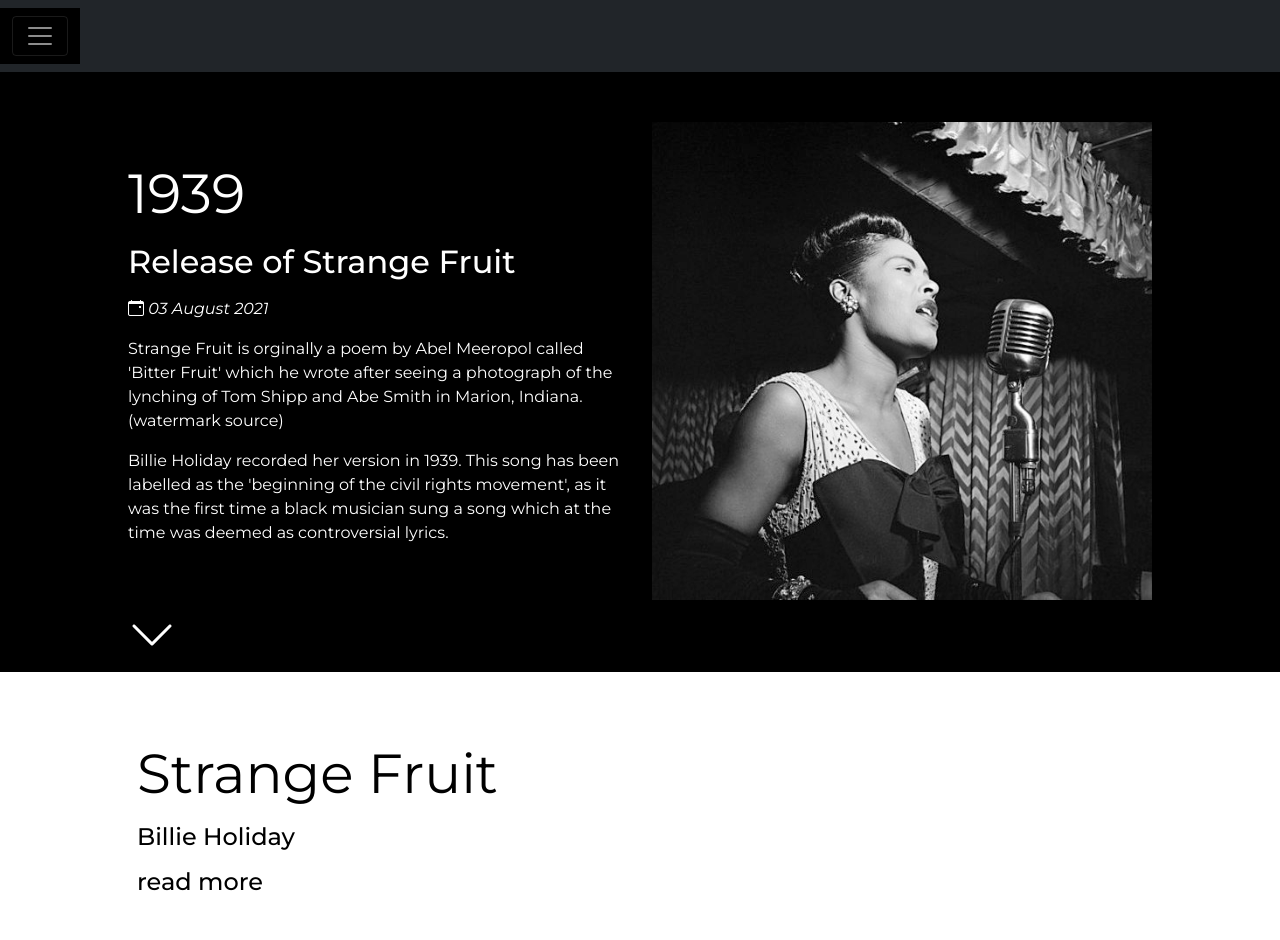
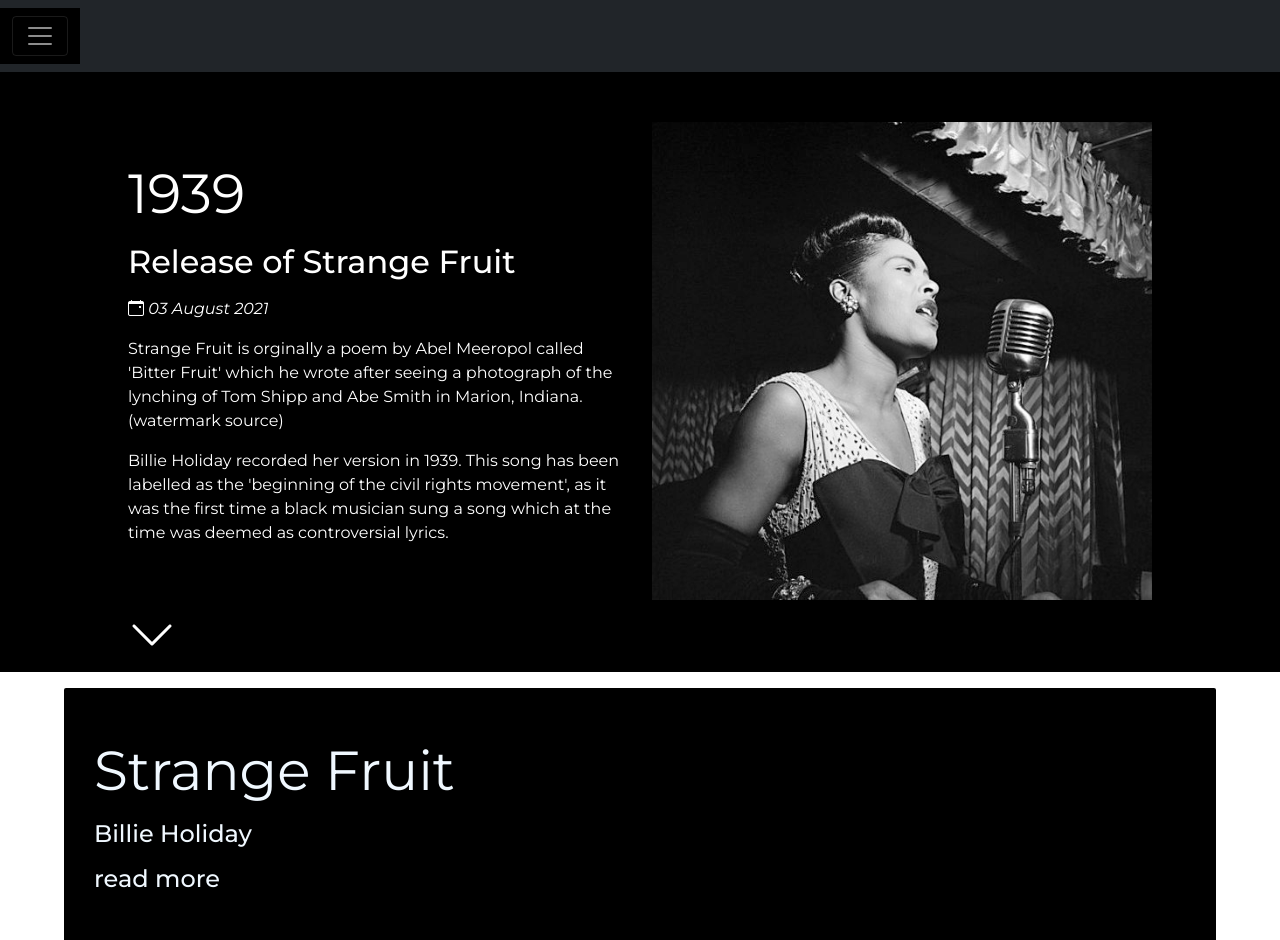
Before and after one commit to faye1011/myproject, a Jekyll site: the page built from _pages/strange_fruit.html, in a window 1280 px wide. Shown: the top 940 px of the page. Built offline with Jekyll 4.4.1, drawn with Linux system fonts in a browser that asks for light colours; some of the changed text lies outside the part shown; grey boxes are pictures that could not be loaded.

Commit message:
strange fruit layout

```diff
--- a/_layouts/exhibition.html
+++ b/_layouts/exhibition.html
@@ -61,17 +61,15 @@
     <p> read more</p>
   </div>
   <div class="row">
-    <div class="col-lg-12">
+    <div class="col-lg-8">
       <div class="ratio ratio-16x9">
         <iframe width="560" height="315" src="{{ song.video }}" title="YouTube video player" frameborder="0" allow="accelerometer; autoplay; clipboard-write; encrypted-media; gyroscope; picture-in-picture" allowfullscreen></iframe>
       </div>
     </div>
-  </div>
   <!-- table of metadata-->
-  <div class="container-table"></div>
-  <div class="col-lg-12">
+  <div class="col-lg-4">
        <div class="container-sm song-info">
-         <h5> About Strange Fruit:</h3>
+
          <table class="table  table-hover">
             <tbody>
               <tr>
@@ -118,7 +116,8 @@
             </tbody>
           </table>
        </div>
-
+  </div>
+  </div>
 <!-- history of song-->
           {% if song.history %}
         <div>
@@ -177,16 +176,4 @@
 </div>
 
 
-<!-- lyrics container-->
-<div class=container-four>
-<div class="lyrics">
-    <h1> Explore the Lyrics </h1>
-    <p>Click the highlighted lyrics to explore their meaning:</p>
-
-</div>
-
-
-
-{{ content }}
-
 {% include navigation_dark.html %}
--- a/_pages/strange_fruit.html
+++ b/_pages/strange_fruit.html
@@ -8,7 +8,6 @@
 
 <div class="container-fluid" id="lyrics">
   <div class="container-lyrics ">
-    <h3>{{ page.title }}</h3>
     <div class="row">
       <div class="col-6" id="column-one">
         <p>
--- a/assets/exhibition.css
+++ b/assets/exhibition.css
@@ -10,12 +10,13 @@
 .container-two {
     width: 90%;
     margin: auto;
-    padding-left: 70px;
-    padding-right: 70px;
-    color: black;
-    border: solid transparent;
-    border-radius: 5px;
+    padding-left: 30px;
+    padding-right: 30px;
+    padding-bottom: 30px;
+    color: aliceblue;
+    border-radius: 2px;
     height: auto;
+    background-color: black;
 }
 
 
@@ -23,26 +24,20 @@
     padding: 40px;
     margin: auto;
     width: 90%;
-    color: black;
+    color: aliceblue;
+    background-color: black;
 
 
 }
 
 .container-four {
-
     color: black;
     width: 100%;
-    margin: auto;
-    font-weight: 400;
+    justify-content: start;
+    font-weight: 500;
     font-size: large;
 
-
-}
-.lyrics{
-    text-align: left;
-    margin: auto;
-    width: 80%;
-    padding-left: 0px;
+     font-family:'Courier New', Courier, monospace;
 }
 
 .container-lyrics {
@@ -51,6 +46,7 @@
 }
 .table {
     width: 80%;
+    color: aliceblue;
 }
 
  .container-table   {
@@ -100,7 +96,7 @@
 
 
 .container-table {
-padding-top: 20px;
+padding-top: 5px;
 }
 
 .description {
--- a/assets/main.css
+++ b/assets/main.css
@@ -2,7 +2,7 @@
     font-family: 'Montserrat', sans-serif;
     background-color: white;
     font-size: medium;
-    color: white;
+    color: black;
 }
 
 h1 {
```
